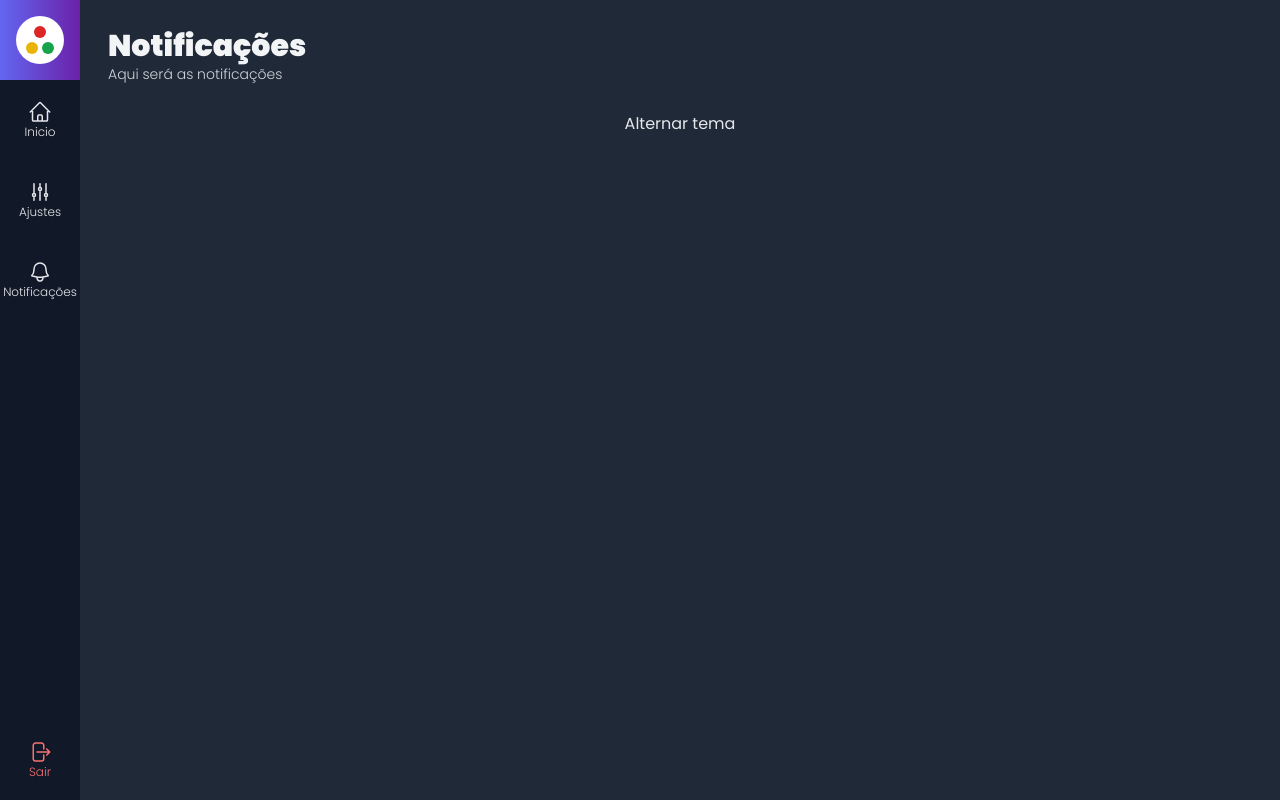
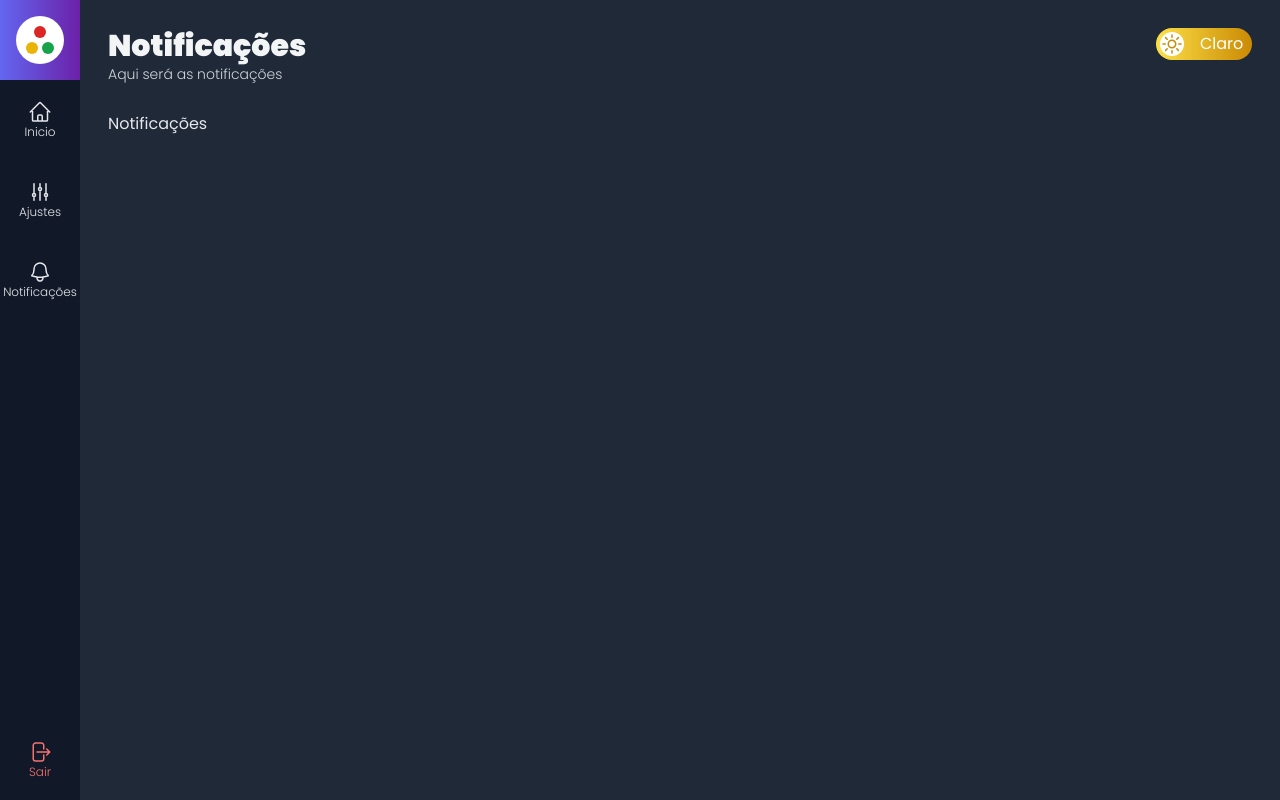
Before and after one commit to leomoreira597/template-admin, a Next.js app: page /notificacoes in a window 1280 px wide. Built offline with nearby package versions, Linux system fonts and the light colour scheme.

Commit message:
iniciando tela de autenticação

```diff
--- /dev/null
+++ b/components/auth/AuthInput.tsx
@@ -0,0 +1,21 @@
+interface AuthInputProps{
+    label: string
+    valor: any
+    tipo?: 'text' | 'email' | 'password'
+    valorMudou: (novoValor: any) => void
+    obrigatorio?: boolean
+}
+
+
+export default function AuthInput(props: AuthInputProps){
+    return(
+        <div className={`flex flex-col `}>
+            <label>{props.label}</label>
+            <input
+            type={props.tipo ?? 'text'}
+            value={props.valor}
+            onChange={e => props.valorMudou?.(e.target.value)}
+            required={props.obrigatorio}/>
+        </div>
+    );
+}
--- a/components/icons/index.tsx
+++ b/components/icons/index.tsx
@@ -21,3 +21,15 @@ export const IconeSair = (
         <path strokeLinecap="round" strokeLinejoin="round" d="M15.75 9V5.25A2.25 2.25 0 0013.5 3h-6a2.25 2.25 0 00-2.25 2.25v13.5A2.25 2.25 0 007.5 21h6a2.25 2.25 0 002.25-2.25V15m3 0l3-3m0 0l-3-3m3 3H9" />
     </svg>
 )
+
+export const IconeSol = (size = 6) => (
+    <svg xmlns="http://www.w3.org/2000/svg" fill="none" viewBox="0 0 24 24" strokeWidth={1.5} stroke="currentColor" className={`w-${size} h-${size}`}>
+        <path strokeLinecap="round" strokeLinejoin="round" d="M12 3v2.25m6.364.386l-1.591 1.591M21 12h-2.25m-.386 6.364l-1.591-1.591M12 18.75V21m-4.773-4.227l-1.591 1.591M5.25 12H3m4.227-4.773L5.636 5.636M15.75 12a3.75 3.75 0 11-7.5 0 3.75 3.75 0 017.5 0z" />
+    </svg>
+)
+
+export const IconeLua = (size = 6) => (
+    <svg xmlns="http://www.w3.org/2000/svg" fill="none" viewBox="0 0 24 24" strokeWidth={1.5} stroke="currentColor" className={`w-${size} h-${size}`}>
+        <path strokeLinecap="round" strokeLinejoin="round" d="M21.752 15.002A9.718 9.718 0 0118 15.75c-5.385 0-9.75-4.365-9.75-9.75 0-1.33.266-2.597.748-3.752A9.753 9.753 0 003 11.25C3 16.635 7.365 21 12.75 21a9.753 9.753 0 009.002-5.998z" />
+    </svg>
+)
--- /dev/null
+++ b/components/template/BotaoAlternartema.tsx
@@ -0,0 +1,40 @@
+import { IconeLua, IconeSol } from "../icons"
+
+interface BotaoAlternarTemaProps {
+    tema: string
+    alternarTema: () => void
+}
+
+
+
+export default function BotaoAlternarTema(props: BotaoAlternarTemaProps) {
+    return props.tema === 'dark' ? (
+        <div onClick={props.alternarTema} className={`
+         hidden sm:flex bg-gradient-to-r from-yellow-300 to-yellow-600 w-14 lg:w-24 h-8  items-center
+         cursor-pointer p-1 rounded-full
+        `}>
+            <div className={` flex items-center justify-center bg-white text-yellow-600 w-6 h-6 rounded-full`}>
+                {IconeSol(4)}
+            </div>
+            <div className={`hidden lg:flex items-center ml-4 text-white`}>
+                <span>
+                    Claro
+                </span>
+            </div>
+        </div>
+    ) : (
+        <div onClick={props.alternarTema} className={`
+        hidden sm:flex justify-end bg-gradient-to-r from-gray-500 to-gray-900 w-14 lg:w-24 h-8  items-center
+        cursor-pointer p-1 rounded-full
+       `}>
+            <div className={`hidden lg:flex items-center mr-2 text-gray-300`}>
+                <span className={`text-sm`}>
+                    Escuro
+                </span>
+            </div>
+            <div className={` flex items-center justify-center bg-black text-yellow-300 w-6 h-6 rounded-full`}>
+                {IconeLua(4)}
+            </div>
+        </div>
+    )
+}
--- a/components/template/Cabecalho.tsx
+++ b/components/template/Cabecalho.tsx
@@ -1,3 +1,5 @@
+import useAppData from "../../data/hooks/useAppData";
+import BotaoAlternarTema from "./BotaoAlternartema";
 import Titulo from "./Titulo";
 
 interface CabecalhoProps{
@@ -5,11 +7,16 @@ interface CabecalhoProps{
     subtitulo: string
 }
 
+export default function Cabecalho(props: CabecalhoProps){
 
-export default function Cabecalho(props: CabecalhoProps){
+   const {tema, alternarTema} = useAppData()
+
     return(
-        <div>
+        <div className={`flex `}>
             <Titulo titulo={props.titulo} subtitulo={props.subtitulo}/>
+            <div className={`flex flex-grow justify-end`}>
+                <BotaoAlternarTema tema={tema} alternarTema={alternarTema} />
+            </div>
         </div>
     );
 }
--- /dev/null
+++ b/pages/autenticacao.tsx
@@ -0,0 +1,26 @@
+import AuthInput from "../components/auth/AuthInput";
+import React from "react";
+
+export default function Autenticacao() {
+
+    const [modo, setModo] = React.useState<'login' | 'cadastro'>('login')
+    const [email, setemail] = React.useState('')
+    const [senha, setSenha] = React.useState('')
+
+    return (
+        <div>
+            <h1>Autenticação</h1>
+            <AuthInput label="E-mail"
+                tipo="email"
+                valor={email}
+                valorMudou={setemail}
+                obrigatorio />
+
+            <AuthInput label="Senha"
+                tipo="password"
+                valor={senha}
+                valorMudou={setSenha}
+                obrigatorio/>
+        </div>
+    );
+}
--- a/pages/notificacoes.tsx
+++ b/pages/notificacoes.tsx
@@ -3,11 +3,9 @@ import useAppData from "../data/hooks/useAppData";
 
 export default function Notificacoes(props){
 
-    const {alternarTema} = useAppData()
-
     return(
         <Layout titulo="Notificações" subtitulo="Aqui será as notificações">
-            <button onClick={alternarTema}>Alternar tema </button>
+            <h1>Notificações</h1>
         </Layout>
     );
 }
```
